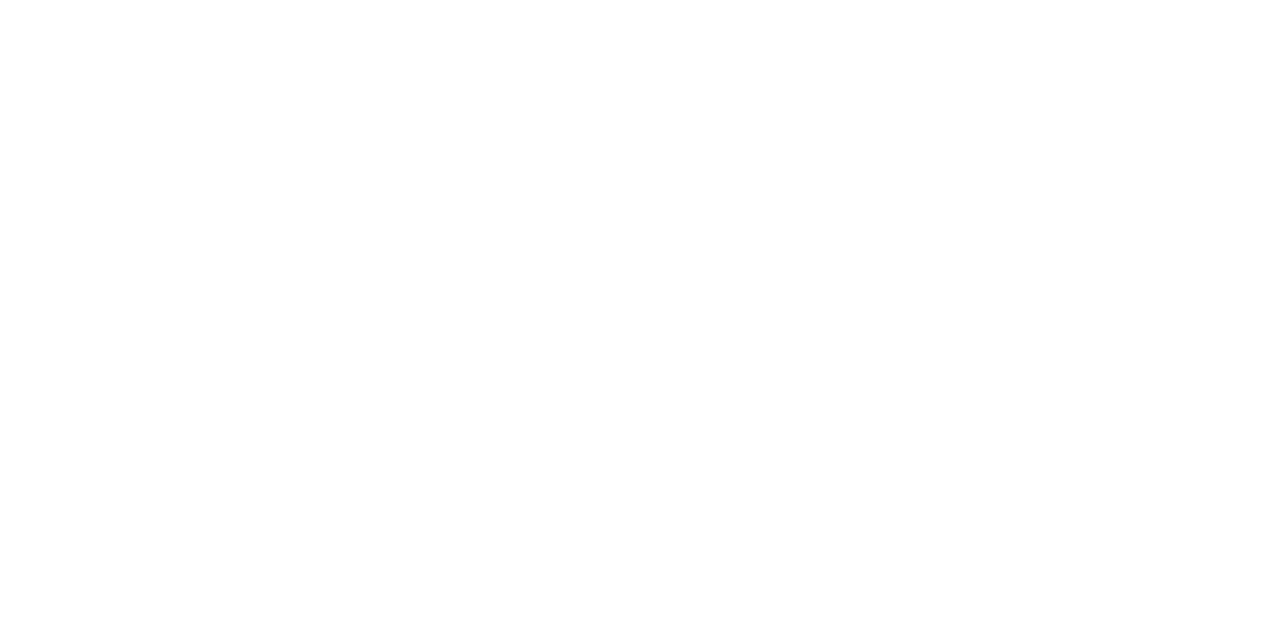
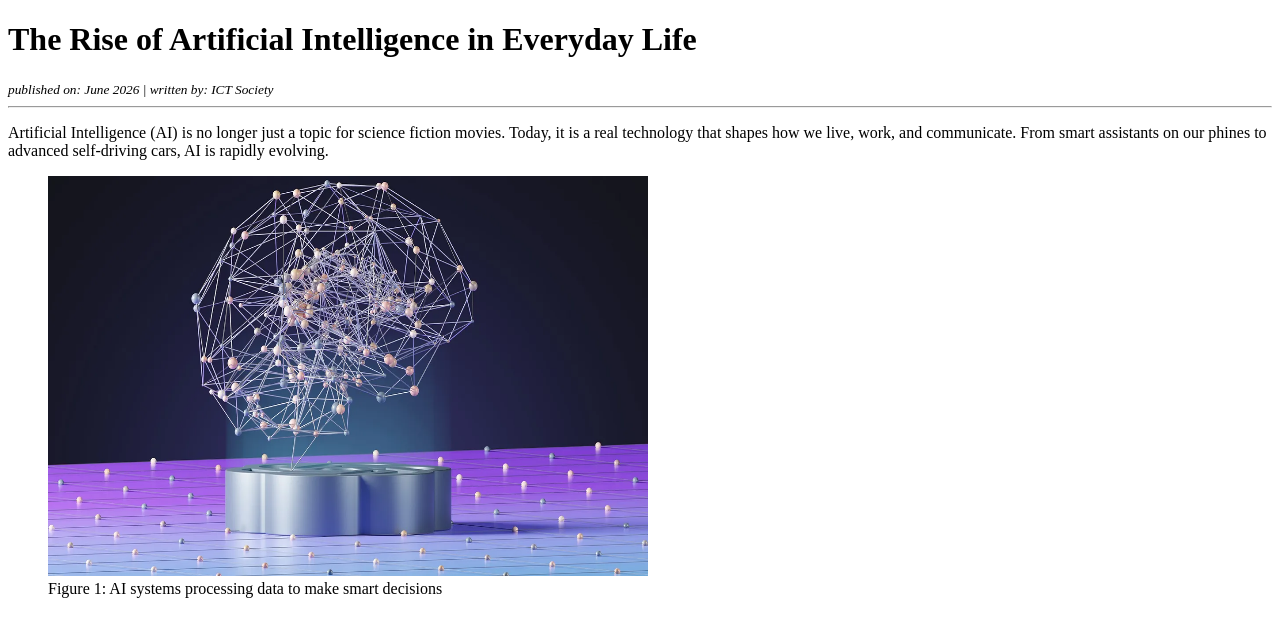
Before and after one commit to ChiranaSahan/Interesting-Article---Artificial-Intelligence---Activity-03, a plain HTML site: page index.html in a window 1280 px wide. Drawn offline with Linux system fonts and the light colour scheme.

Commit message:
Add initial content and image for the article on AI

```diff
--- a/index.html
+++ b/index.html
@@ -6,5 +6,14 @@
     <title>Interesting Article - Artificial Intelligence - Activity 03</title>
 </head>
 <body>
+    <h1>The Rise of Artificial Intelligence in Everyday Life</h1>
+    <small><i>published on: June 2026 | written by: ICT Society</i></small>
+<hr>
+    <p>Artificial Intelligence (AI) is no longer just a topic for science fiction movies. Today, it is a real technology that shapes how we live, work, and communicate. From smart assistants on our phines to advanced self-driving cars, AI is rapidly evolving.</p>
+    <figure>
+        <img width="600" height="400" src="images\0_1Mff1G9CW4bf85kw.webp" alt="ai brain">
+        <figcaption>Figure 1: AI systems processing data to make smart decisions</figcaption>
+    </figure>
+
 </body>
 </html>
```
Also changed, not shown: images/0_1Mff1G9CW4bf85kw.webp (added).
